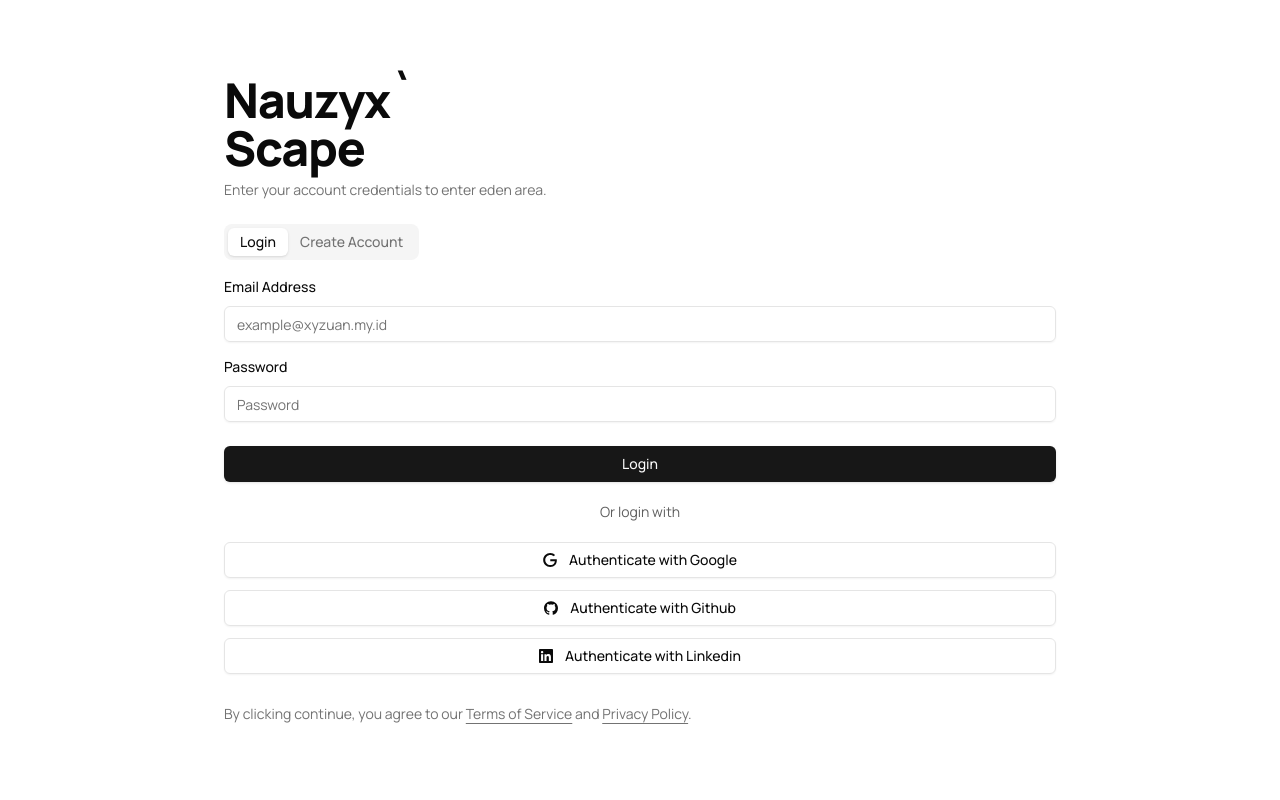
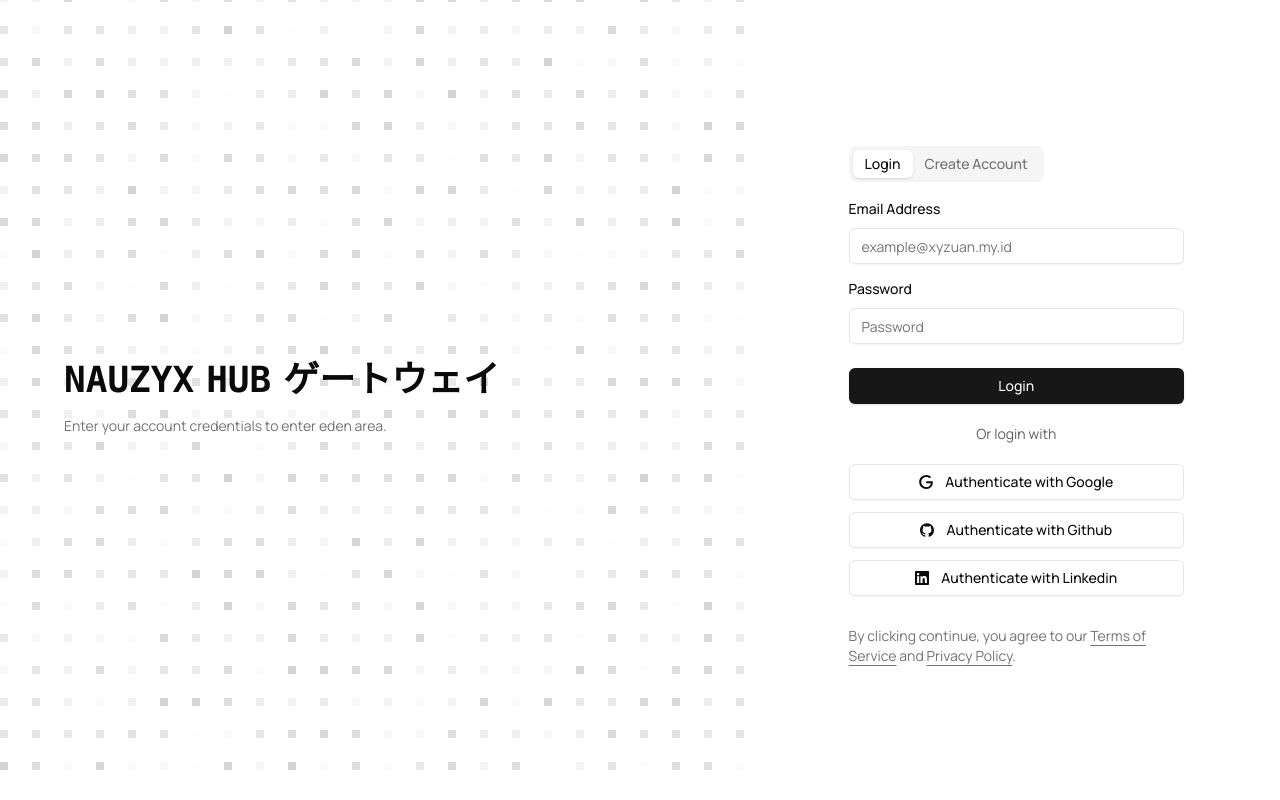
Before and after one commit to xyzuan/xyzuan.v2, a Next.js app: page /auth in a window 1280 px wide. Built offline with nearby package versions, Linux system fonts and the light colour scheme; no server answers.

Commit message:
feat(auth): Redesign auth page

```diff
--- a/src/app/(user)/auth/page.tsx
+++ b/src/app/(user)/auth/page.tsx
@@ -3,21 +3,27 @@ import LoginForm from "./components/login-form";
 import Typography from "@/components/ui/typography";
 import { Tabs, TabsContent, TabsList, TabsTrigger } from "@/components/ui/tabs";
 import SignUpForm from "./components/signup-form";
+import BlurFade from "@/components/magicui/blur-fade";
+import { FlickeringGrid } from "@/components/magicui/flickering-grid";
+import { HyperText } from "@/components/magicui/hyper-text";
 
 export default function LoginPage() {
   return (
-    <div className="h-screen w-screen max-w-4xl">
-      <div className="flex h-full w-full flex-col justify-center p-8 z-50">
-        <div className="flex flex-col space-y-2">
-          <Typography.H1>
-            Nauzyx`
-            <br />
-            Scape
+    <BlurFade className="h-screen w-screen flex items-center justify-center lg:overflow-hidden">
+      <div className="flex w-full h-full flex-col lg:flex-row items-center justify-between z-50">
+        <div className="w-full lg:w-3/4 flex flex-col space-y-2 p-6 pt-12 lg:p-0 lg:ml-16">
+          <HyperText
+            className="text-4xl font-extrabold hidden lg:block"
+            text="Nauzyx Hub ゲートウェイ"
+          />
+          <Typography.H1 className="text-3xl font-extrabold lg:hidden">
+            Nauzyx Hub ゲートウェイ/
           </Typography.H1>
           <Typography.P className="text-sm text-muted-foreground">
             Enter your account credentials to enter eden area.
           </Typography.P>
         </div>
+        <div className="bg-background flex flex-col justify-center h-full px-6 pb-12 lg:pb-0 lg:px-24 z-50">
           <Tabs defaultValue="login" className="my-6">
             <TabsList className="mb-3">
               <TabsTrigger value="login">Login</TabsTrigger>
@@ -47,15 +53,16 @@ export default function LoginPage() {
             </Link>
             .
           </Typography.P>
-
-        {/* <Image
-          alt="anya"
-          width={200}
-          height={1000}
-          className="absolute bottom-0 right-0 z-[-100]"
-          src="https://res.cloudinary.com/myxyzuan/image/upload/v1725733052/yaxsvzas8mfpwxunkdvq.png"
-        /> */}
         </div>
       </div>
+      <FlickeringGrid
+        className="z-0 absolute inset-0 h-full w-full"
+        squareSize={8}
+        gridGap={24}
+        color="#6B7280"
+        maxOpacity={0.3}
+        flickerChance={0.6}
+      />
+    </BlurFade>
   );
 }
--- /dev/null
+++ b/src/components/magicui/flickering-grid.tsx
@@ -0,0 +1,182 @@
+"use client";
+
+import React, {
+  useCallback,
+  useEffect,
+  useMemo,
+  useRef,
+  useState,
+} from "react";
+
+interface FlickeringGridProps {
+  squareSize?: number;
+  gridGap?: number;
+  flickerChance?: number;
+  color?: string;
+  width?: number;
+  height?: number;
+  className?: string;
+  maxOpacity?: number;
+}
+
+export const FlickeringGrid: React.FC<FlickeringGridProps> = ({
+  squareSize = 4,
+  gridGap = 6,
+  flickerChance = 0.3,
+  color = "rgb(0, 0, 0)",
+  width,
+  height,
+  className,
+  maxOpacity = 0.3,
+}) => {
+  const canvasRef = useRef<HTMLCanvasElement>(null);
+  const [isInView, setIsInView] = useState(false);
+
+  const memoizedColor = useMemo(() => {
+    const toRGBA = (color: string) => {
+      if (typeof window === "undefined") {
+        return `rgba(0, 0, 0,`;
+      }
+      const canvas = document.createElement("canvas");
+      canvas.width = canvas.height = 1;
+      const ctx = canvas.getContext("2d");
+      if (!ctx) return "rgba(255, 0, 0,";
+      ctx.fillStyle = color;
+      ctx.fillRect(0, 0, 1, 1);
+      const [r, g, b] = Array.from(ctx.getImageData(0, 0, 1, 1).data);
+      return `rgba(${r}, ${g}, ${b},`;
+    };
+    return toRGBA(color);
+  }, [color]);
+
+  const setupCanvas = useCallback(
+    (canvas: HTMLCanvasElement) => {
+      const canvasWidth = width || canvas.clientWidth;
+      const canvasHeight = height || canvas.clientHeight;
+      const dpr = window.devicePixelRatio || 1;
+      canvas.width = canvasWidth * dpr;
+      canvas.height = canvasHeight * dpr;
+      canvas.style.width = `${canvasWidth}px`;
+      canvas.style.height = `${canvasHeight}px`;
+      const cols = Math.floor(canvasWidth / (squareSize + gridGap));
+      const rows = Math.floor(canvasHeight / (squareSize + gridGap));
+
+      const squares = new Float32Array(cols * rows);
+      for (let i = 0; i < squares.length; i++) {
+        squares[i] = Math.random() * maxOpacity;
+      }
+
+      return {
+        width: canvasWidth,
+        height: canvasHeight,
+        cols,
+        rows,
+        squares,
+        dpr,
+      };
+    },
+    [squareSize, gridGap, width, height, maxOpacity]
+  );
+
+  const updateSquares = useCallback(
+    (squares: Float32Array, deltaTime: number) => {
+      for (let i = 0; i < squares.length; i++) {
+        if (Math.random() < flickerChance * deltaTime) {
+          squares[i] = Math.random() * maxOpacity;
+        }
+      }
+    },
+    [flickerChance, maxOpacity]
+  );
+
+  const drawGrid = useCallback(
+    (
+      ctx: CanvasRenderingContext2D,
+      width: number,
+      height: number,
+      cols: number,
+      rows: number,
+      squares: Float32Array,
+      dpr: number
+    ) => {
+      ctx.clearRect(0, 0, width, height);
+      ctx.fillStyle = "transparent";
+      ctx.fillRect(0, 0, width, height);
+
+      for (let i = 0; i < cols; i++) {
+        for (let j = 0; j < rows; j++) {
+          const opacity = squares[i * rows + j];
+          ctx.fillStyle = `${memoizedColor}${opacity})`;
+          ctx.fillRect(
+            i * (squareSize + gridGap) * dpr,
+            j * (squareSize + gridGap) * dpr,
+            squareSize * dpr,
+            squareSize * dpr
+          );
+        }
+      }
+    },
+    [memoizedColor, squareSize, gridGap]
+  );
+
+  useEffect(() => {
+    const canvas = canvasRef.current;
+    if (!canvas) return;
+
+    const ctx = canvas.getContext("2d");
+    if (!ctx) return;
+
+    let animationFrameId: number;
+    let { width, height, cols, rows, squares, dpr } = setupCanvas(canvas);
+
+    let lastTime = 0;
+    const animate = (time: number) => {
+      if (!isInView) return;
+
+      const deltaTime = (time - lastTime) / 1000;
+      lastTime = time;
+
+      updateSquares(squares, deltaTime);
+      drawGrid(ctx, width * dpr, height * dpr, cols, rows, squares, dpr);
+      animationFrameId = requestAnimationFrame(animate);
+    };
+
+    const handleResize = () => {
+      ({ width, height, cols, rows, squares, dpr } = setupCanvas(canvas));
+    };
+
+    const observer = new IntersectionObserver(
+      ([entry]) => {
+        setIsInView(entry.isIntersecting);
+      },
+      { threshold: 0 }
+    );
+
+    observer.observe(canvas);
+
+    window.addEventListener("resize", handleResize);
+
+    if (isInView) {
+      animationFrameId = requestAnimationFrame(animate);
+    }
+
+    return () => {
+      window.removeEventListener("resize", handleResize);
+      cancelAnimationFrame(animationFrameId);
+      observer.disconnect();
+    };
+  }, [setupCanvas, updateSquares, drawGrid, width, height, isInView]);
+
+  return (
+    <canvas
+      ref={canvasRef}
+      className={`size-full pointer-events-none ${className}`}
+      style={{
+        width: width || "100%",
+        height: height || "100%",
+      }}
+      width={width}
+      height={height}
+    />
+  );
+};
--- /dev/null
+++ b/src/components/magicui/hyper-text.tsx
@@ -0,0 +1,85 @@
+"use client";
+
+import { useEffect, useRef, useState } from "react";
+import { AnimatePresence, motion, Variants } from "framer-motion";
+import { cn } from "@/commons/libs/utils";
+
+interface HyperTextProps {
+  text: string;
+  duration?: number;
+  framerProps?: Variants;
+  className?: string;
+  animateOnLoad?: boolean;
+}
+
+const alphabets = "ABCDEFGHIJKLMNOPQRSTUVWXYZ".split("");
+
+const getRandomInt = (max: number) => Math.floor(Math.random() * max);
+
+export function HyperText({
+  text,
+  duration = 800,
+  framerProps = {
+    initial: { opacity: 0, y: -10 },
+    animate: { opacity: 1, y: 0 },
+    exit: { opacity: 0, y: 3 },
+  },
+  className,
+  animateOnLoad = true,
+}: HyperTextProps) {
+  const [displayText, setDisplayText] = useState(text.split(""));
+  const [trigger, setTrigger] = useState(false);
+  const interations = useRef(0);
+  const isFirstRender = useRef(true);
+
+  const triggerAnimation = () => {
+    interations.current = 0;
+    setTrigger(true);
+  };
+
+  useEffect(() => {
+    const interval = setInterval(() => {
+      if (!animateOnLoad && isFirstRender.current) {
+        clearInterval(interval);
+        isFirstRender.current = false;
+        return;
+      }
+      if (interations.current < text.length) {
+        setDisplayText((t) =>
+          t.map((l, i) =>
+            l === " "
+              ? l
+              : i <= interations.current
+              ? text[i]
+              : alphabets[getRandomInt(26)]
+          )
+        );
+        interations.current = interations.current + 0.1;
+      } else {
+        setTrigger(false);
+        clearInterval(interval);
+      }
+    }, duration / (text.length * 10));
+    // Clean up interval on unmount
+    return () => clearInterval(interval);
+  }, [text, duration, trigger, animateOnLoad]);
+
+  return (
+    <div
+      className="overflow-hidden py-2 flex cursor-default scale-100"
+      onMouseEnter={triggerAnimation}
+    >
+      <AnimatePresence mode="wait">
+        {displayText.map((letter, i) => (
+          <motion.h1
+            key={i}
+            className={cn("font-mono", letter === " " ? "w-3" : "", className)}
+            {...framerProps}
+          >
+            {letter.toUpperCase()}
+          </motion.h1>
+        ))}
+      </AnimatePresence>
+    </div>
+  );
+}
```
Lines whose indentation alone changed are shown as unchanged.
